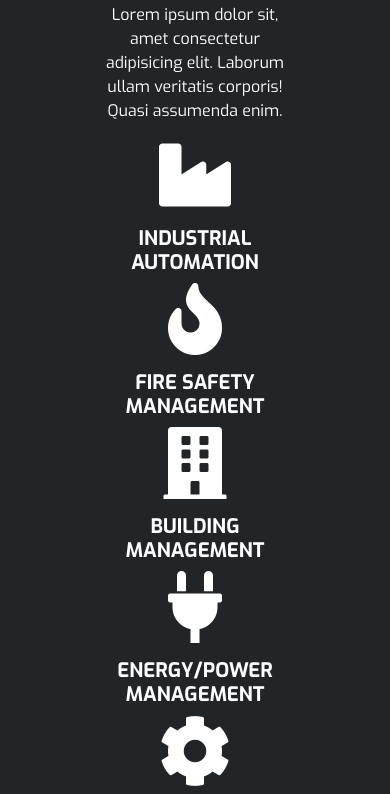
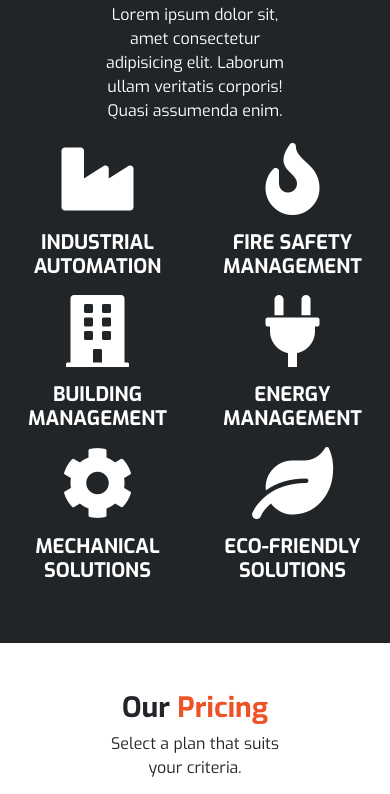
Before and after one commit to narenkram/KIS-template, a plain HTML site: page index.html in a window 390 px wide. Shown: the part 2884-3678 px from the top of the page. Drawn offline with nearby package versions, Linux system fonts and the light colour scheme.

Commit message:
Added responsiveness in What We Offer Section

```diff
--- a/index.html
+++ b/index.html
@@ -310,27 +310,27 @@
                             Quasi assumenda enim.</p>
                     </div>
                     <div class="row">
-                        <div class="col-12 col-sm-12 col-md-6 col-lg-4 p-lg-4">
+                        <div class="col-6 col-sm-6 col-md-4 col-lg-4 p-1 p-sm-2 p-lg-4">
                             <span><i class="fas fa-industry display-3 mb-3"></i></span>
                             <h5 class="text-uppercase">Industrial<br />Automation</h5>
                         </div>
-                        <div class="col-12 col-sm-12 col-md-6 col-lg-4 p-lg-4">
+                        <div class="col-6 col-sm-6 col-md-4 col-lg-4 p-1 p-sm-2 p-lg-4">
                             <span><i class="fas fa-fire display-3 mb-3"></i></span>
                             <h5 class="text-uppercase">Fire Safety<br />Management</h5>
                         </div>
-                        <div class="col-12 col-sm-12 col-md-6 col-lg-4 p-lg-4">
+                        <div class="col-6 col-sm-6 col-md-4 col-lg-4 p-1 p-sm-2 p-lg-4">
                             <span><i class="fas fa-building display-3 mb-3"></i></span>
                             <h5 class="text-uppercase">Building<br />Management</h5>
                         </div>
-                        <div class="col-12 col-sm-12 col-md-6 col-lg-4 p-lg-4">
+                        <div class="col-6 col-sm-6 col-md-4 col-lg-4 p-1 p-sm-2 p-lg-4">
                             <span><i class="fas fa-plug display-3 mb-3"></i></span>
-                            <h5 class="text-uppercase">Energy/Power<br />Management</h5>
+                            <h5 class="text-uppercase">Energy<br />Management</h5>
                         </div>
-                        <div class="col-12 col-sm-12 col-md-6 col-lg-4 p-lg-4">
+                        <div class="col-6 col-sm-6 col-md-4 col-lg-4 p-1 p-sm-2 p-lg-4">
                             <span><i class="fas fa-cog display-3 mb-3"></i></span>
                             <h5 class="text-uppercase">Mechanical<br />Solutions</h5>
                         </div>
-                        <div class="col-12 col-sm-12 col-md-6 col-lg-4 p-lg-4">
+                        <div class="col-6 col-sm-6 col-md-4 col-lg-4 p-1 p-sm-2 p-lg-4">
                             <span><i class="fas fa-leaf display-3 mb-3"></i></span>
                             <h5 class="text-uppercase">Eco-Friendly<br />Solutions</h5>
                         </div>
```
